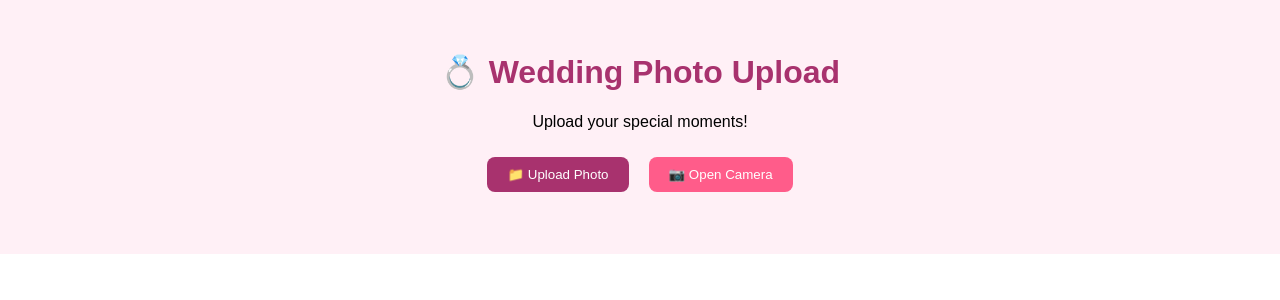
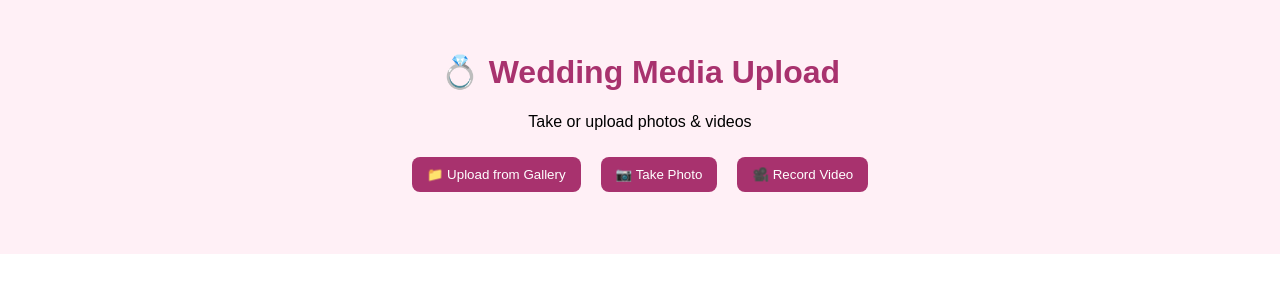
Before and after one commit to Paulaayman16/wedding-photo-app, a React (Create React App) app: page / in a window 1280 px wide. Shown: the top 300 px of the page. Built offline with nearby package versions, Linux system fonts and the light colour scheme.

Commit message:
Updated gallery with video upload and multi-select

```diff
--- a/src/App.js
+++ b/src/App.js
@@ -6,15 +6,12 @@ const resizeImage = (file, maxWidth) => {
     const canvas = document.createElement("canvas");
     const reader = new FileReader();
 
-    reader.onload = (e) => {
-      img.src = e.target.result;
-    };
+    reader.onload = (e) => (img.src = e.target.result);
 
     img.onload = () => {
       const scale = maxWidth / img.width;
       canvas.width = maxWidth;
       canvas.height = img.height * scale;
-
       const ctx = canvas.getContext("2d");
       ctx.drawImage(img, 0, 0, canvas.width, canvas.height);
 
@@ -28,102 +25,89 @@ const resizeImage = (file, maxWidth) => {
 };
 
 export default function App() {
-  const [images, setImages] = useState([]);
+  const [media, setMedia] = useState([]);
   const [uploading, setUploading] = useState(false);
 
   const fileInputRef = useRef(null);
   const cameraInputRef = useRef(null);
+  const videoCaptureRef = useRef(null);
 
   const handleFileSelect = async (event) => {
-    const file = event.target.files[0];
-    if (!file) return;
+    const files = Array.from(event.target.files);
+    if (!files.length) return;
 
     setUploading(true);
-    const resized = await resizeImage(file, 1024);
+    const uploaded = [];
 
-    const formData = new FormData();
-    formData.append("file", resized);
-    formData.append("upload_preset", "guestupload123");
+    for (let file of files) {
+      let uploadFile = file;
+      if (file.type.startsWith("image/")) {
+        uploadFile = await resizeImage(file, 1024);
+      }
 
-    const response = await fetch(
-      "https://api.cloudinary.com/v1_1/dc29mfwit/image/upload",
-      {
+      const formData = new FormData();
+      formData.append("file", uploadFile);
+      formData.append("upload_preset", "guestupload123");
+
+      const res = await fetch("https://api.cloudinary.com/v1_1/dc29mfwit/auto/upload", {
         method: "POST",
         body: formData,
-      }
-    );
+      });
 
-    const data = await response.json();
+      const data = await res.json();
+      uploaded.push({ url: data.secure_url, type: file.type });
+    }
+
     setUploading(false);
-    setImages((prev) => [data.secure_url, ...prev]);
+    setMedia((prev) => [...uploaded, ...prev]);
   };
 
   return (
-    <div style={{ padding: "2rem", textAlign: "center", fontFamily: "sans-serif", backgroundColor: "#fff0f6" }}>
-      <h1 style={{ color: "#a8326e" }}>💍 Wedding Photo Upload</h1>
-      <p>Upload your special moments!</p>
+    <div style={{ padding: "2rem", fontFamily: "sans-serif", background: "#fff0f6", textAlign: "center" }}>
+      <h1 style={{ color: "#a8326e" }}>💍 Wedding Media Upload</h1>
+      <p>Take or upload photos & videos</p>
 
-      {/* Hidden Inputs */}
-      <input
-        type="file"
-        accept="image/*"
-        ref={fileInputRef}
-        onChange={handleFileSelect}
-        style={{ display: "none" }}
-      />
+      {/* Hidden inputs */}
+      <input ref={fileInputRef} type="file" accept="image/*,video/*" multiple onChange={handleFileSelect} style={{ display: "none" }} />
+      <input ref={cameraInputRef} type="file" accept="image/*" capture="environment" onChange={handleFileSelect} style={{ display: "none" }} />
+      <input ref={videoCaptureRef} type="file" accept="video/*" capture="environment" onChange={handleFileSelect} style={{ display: "none" }} />
 
-      <input
-        type="file"
-        accept="image/*"
-        capture="environment"
-        ref={cameraInputRef}
-        onChange={handleFileSelect}
-        style={{ display: "none" }}
-      />
+      {/* Action buttons */}
+      <div style={{ margin: "10px" }}>
+        <button onClick={() => fileInputRef.current.click()} style={btnStyle}>📁 Upload from Gallery</button>
+        <button onClick={() => cameraInputRef.current.click()} style={btnStyle}>📷 Take Photo</button>
+        <button onClick={() => videoCaptureRef.current.click()} style={btnStyle}>🎥 Record Video</button>
+      </div>
 
-      {/* Buttons */}
-      <button
-        onClick={() => fileInputRef.current.click()}
-        style={{
-          margin: "10px",
-          padding: "10px 20px",
-          backgroundColor: "#a8326e",
-          color: "white",
-          border: "none",
-          borderRadius: "8px",
-          cursor: "pointer"
-        }}
-      >
-        📁 Upload Photo
-      </button>
+      {uploading && <p style={{ color: "orange" }}>📤 Uploading... Please wait</p>}
 
-      <button
-        onClick={() => cameraInputRef.current.click()}
-        style={{
-          margin: "10px",
-          padding: "10px 20px",
-          backgroundColor: "#ff5c8a",
-          color: "white",
-          border: "none",
-          borderRadius: "8px",
-          cursor: "pointer"
-        }}
-      >
-        📷 Open Camera
-      </button>
-
-      {uploading && <p style={{ color: "#ff9900" }}>Uploading... Please wait</p>}
-
-      <div style={{
-        display: "grid",
-        gridTemplateColumns: "repeat(auto-fit, minmax(150px, 1fr))",
-        gap: "10px",
-        marginTop: "20px"
-      }}>
-        {images.map((url, index) => (
-          <img key={index} src={url} alt={`Uploaded ${index}`} style={{ width: "100%", borderRadius: "10px" }} />
+      {/* Media grid */}
+      <div style={{ display: "grid", gridTemplateColumns: "repeat(auto-fit, minmax(160px, 1fr))", gap: "10px", marginTop: "20px" }}>
+        {media.map((item, index) => (
+          <div key={index}>
+            {item.type.startsWith("image/") ? (
+              <img src={item.url} alt={`Uploaded ${index}`} style={{ width: "100%", borderRadius: "10px" }} />
+            ) : (
+              <>
+                <video src={item.url} controls style={{ width: "100%", borderRadius: "10px" }} />
+                <a href={item.url} download style={{ display: "inline-block", marginTop: "5px", fontSize: "14px", color: "#a8326e" }}>
+                  ⬇ Download Video
+                </a>
+              </>
+            )}
+          </div>
         ))}
       </div>
     </div>
   );
 }
+
+const btnStyle = {
+  margin: "10px",
+  padding: "10px 15px",
+  backgroundColor: "#a8326e",
+  color: "white",
+  border: "none",
+  borderRadius: "8px",
+  cursor: "pointer",
+};
```
